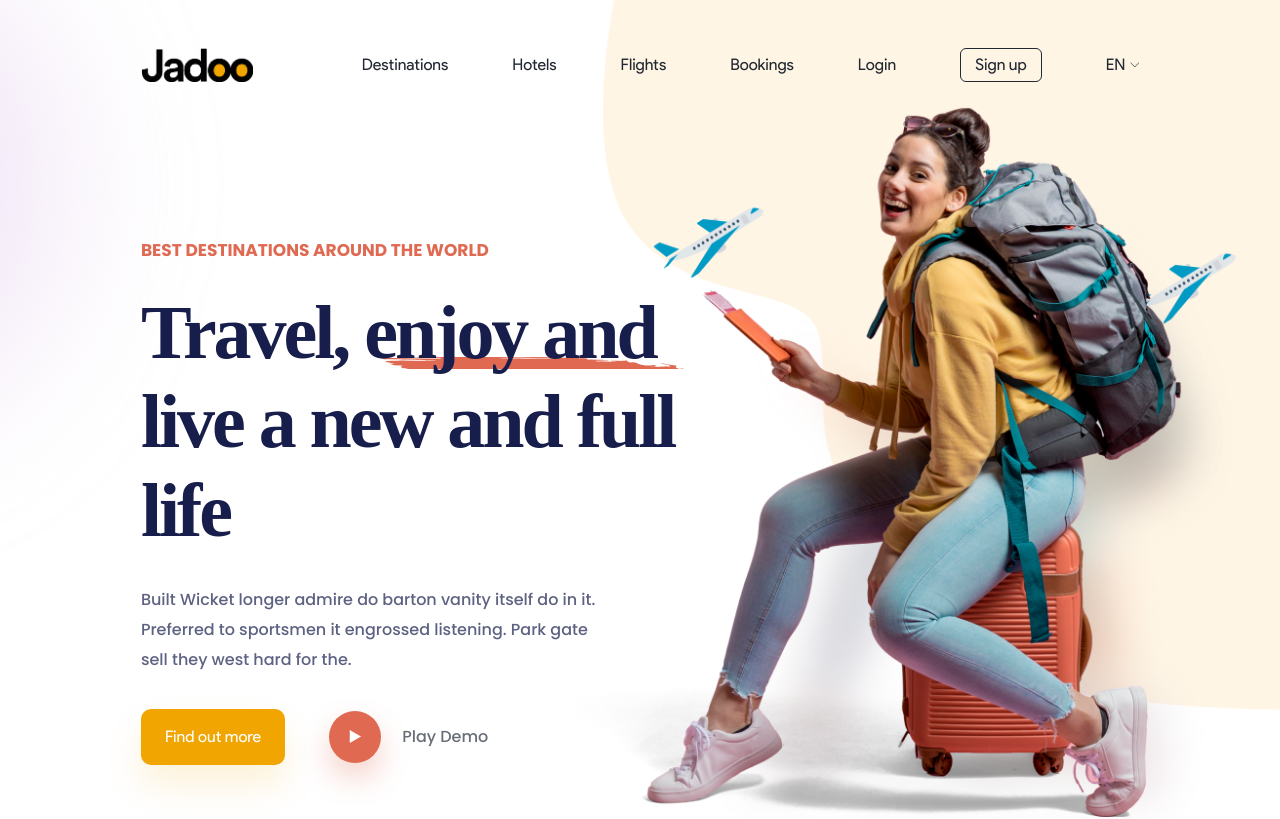
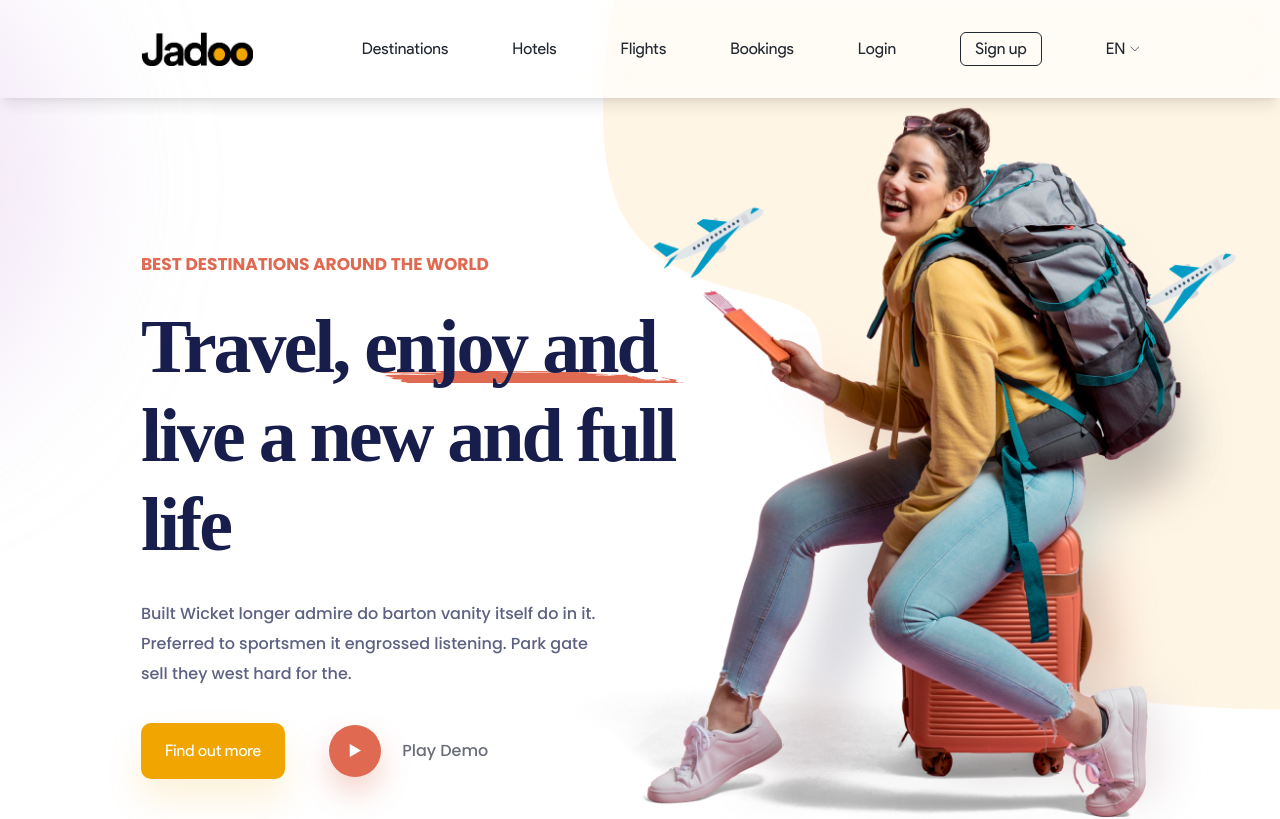
Before and after one commit to dotun-code-god/Jadoo, a React (Create React App) app: page / in a window 1280 px wide. Shown: the top 819 px of the page. Built offline with nearby package versions, Linux system fonts and the light colour scheme; the HTML template or start-up script is replaced by a standard one; a web font is replaced by a local one.

Commit message:
Final Commit

```diff
--- a/public/index.html
+++ b/public/index.html
@@ -7,7 +7,7 @@
     <meta name="theme-color" content="#000000" />
     <meta
       name="description"
-      content="Web site created using create-react-app"
+      content="Travel Agency Landing Page"
     />
     <link rel="apple-touch-icon" href="%PUBLIC_URL%/Logo.png" />
     <link rel="manifest" href="%PUBLIC_URL%/manifest.json" />
--- a/src/componenets/HeaderContainer.jsx
+++ b/src/componenets/HeaderContainer.jsx
@@ -6,6 +6,7 @@ import { MenuToggle, Navigation } from './index';
 
 const sidebar = {
   open: (height = 1000) => ({
+    // clipPath: "circle(30px at 40px 40px)",
     clipPath: `circle(${height * 2 + 200}px at 40px 40px)`,
     transition: {
       type: "spring",
@@ -29,14 +30,15 @@ const HeaderContainer = () => {
   const containerRef= useRef(null);
 
   return (
-    <div className='md:mt-12 mt-8 flex items-center justify-between'>
+    <div className='md:py-8 py-5 fixed top-0 w-full right-0 z-[990] shadow-lg bg-white/70 backdrop-blur-md'>
+      <div className='flex items-center justify-between xl:px-[140.92px] lg:px-[95px] md:px-[65px] px-[4%]'>
         <img src={Logo} alt="Logo" className='w-28'/>
           <ul className='md:flex hidden xl:gap-16 lg:gap-10 md:gap-4 text-[#212832] font-Google_Sans items-center font-medium'>
-            <li>Destinations</li>
-            <li>Hotels</li>
-            <li>Flights</li>
-            <li>Bookings</li>
-            <li>Login</li>
+            <li><a href="/">Destinations</a></li>
+            <li><a href="/">Hotels</a></li>
+            <li><a href="/">Flights</a></li>
+            <li><a href="/">Bookings</a></li>
+            <li><a href="/">Login</a></li>
             <li className='border-[#212832] border-[1px] px-[14px] py-1 rounded-md'>Sign up</li>
             <li className='flex items-center'>
               <span className='mr-1'>EN</span>
@@ -50,11 +52,12 @@ const HeaderContainer = () => {
         animate={isOpen ? "open" : "closed"}
         ref={containerRef}
       >
-        <motion.div className='absolute z-[99] top-[10px] right-0 bottom-0 w-[90px] bg-white' variants={sidebar}>
+          <motion.div className='absolute z-[99] -top-[5px] right-0 bg-[#D5AEE4]/80 bottom-0 w-[90px]' variants={sidebar}>
           <Navigation />
           <MenuToggle toggle={() => toggleOpen()} />
         </motion.div>
       </motion.nav>
+      </div>
     </div>
   )
 }
--- a/src/componenets/HeroContainer.jsx
+++ b/src/componenets/HeroContainer.jsx
@@ -3,14 +3,15 @@ import Decore from '../img/Decore.png';
 import Decore1 from '../img/Decore1.png';
 import PlayButton from '../img/Play_Button.png';
 import Traveller from '../img/Traveller.png';
+import { motion } from 'framer-motion';
 
 const HeroContainer = () => {
   return (
     <div>
-      <span className='absolute -top-16 -left-[26rem] w-[30rem] h-[31rem] bg-[#D5AEE4]/30 blur-[75px] rounded-full'></span>
+      <span className='absolute -top-16 -left-[26rem] w-[30rem] h-[31rem] bg-[#D5AEE4]/30 blur-[75px] rounded-full z-[999]'></span>
       <img src={Decore} alt=""
         className='absolute top-0 right-0 -z-10 xl:h-[710px] xl:w-[677px] lg:w-[530px] lg:h-[556px] sm:w-[415px] sm:h-[472px] h-[450px] opacity-70' />
-      <div className='xl:mt-[22px] mt-[12px]'>
+      <div className='xl:mt-[calc(22px+96px)] mt-[calc(12px+96px)]'>
         <div className='xl:pt-[134px] lg:pt-[95px] md:pt-[65px]'>
           <div className=' sm-max:mt-24'>
             <div className='xsm:mt-6 xs:mt-20 xxs:mt-16'>
@@ -29,10 +30,10 @@ const HeroContainer = () => {
             <div className='sm:block flex items-center justify-center flex-col sm-max:mt-12 xs:mt-8'>
               <p className='xl:w-[477px] w-[400px] xsm:w-[500px] sm-max:w-[450px] xs:w-[350px] xxs:w-[300px] sm:text-left xs:text-sm text-center text-[#5E6282] font-Poppins mt-[30px] leading-[30px] font-medium'>Built Wicket longer admire do barton vanity itself do in it. Preferred to sportsmen it engrossed listening. Park gate sell they west hard for the.</p>
               <div className='mt-[34px] flex items-center'>
-                <button className='px-6 xs:px-4 py-4 xs:py-2 mr-11 xs:mr-6 rounded-[10px] bg-[#F1A501] font-Google_Sans text-white' style={{ "boxShadow": "0px 20px 35px rgba(241, 165, 1, 0.15)" }} >Find out more</button>
-                <span className='bg-[#DF6951] w-[52px] h-[52px] xs:w-10 xs:h-10 rounded-full flex items-center justify-center' style={{ "boxShadow": "0px 15px 30px rgba(223, 105, 81, 0.3)" }}>
+                <motion.button whileTap={{ scale: 0.95 }} className='px-6 xs:px-4 py-4 xs:py-2 mr-11 xs:mr-6 rounded-[10px] bg-[#F1A501] font-Google_Sans text-white' style={{ "boxShadow": "0px 20px 35px rgba(241, 165, 1, 0.15)" }} >Find out more</motion.button>
+                <motion.button whileTap={{ scale: 0.95 }} className='bg-[#DF6951] w-[52px] h-[52px] xs:w-10 xs:h-10 rounded-full flex items-center justify-center' style={{ "boxShadow": "0px 15px 30px rgba(223, 105, 81, 0.3)" }}>
                   <img src={PlayButton} alt="" />
-                </span>
+                </motion.button>
                 <span className='font-Poppins ml-[21px] xs:ml-3 xs:text-sm text-[#686D77]'>Play Demo</span>
               </div>
             </div>
--- a/src/componenets/Navigation.jsx
+++ b/src/componenets/Navigation.jsx
@@ -31,52 +31,66 @@ const Navigation = () => (
     <motion.ul variants={variants} className='font-Google_Sans flex flex-col gap-3'>
         <motion.li
             variants={variants2}
-            whileHover={{ scale: 1.1 }}
+            whileHover={{ scale: 1.05 }}
             whileTap={{ scale: 0.95 }}
         >
-            <div className='relative -left-1/2 bg-white px-6 py-2 rounded-md'>Destination</div>
+            <a href="/">
+            <div className='relative -left-1/2 bg-[#D5AEE4]/80 text-black font-medium sm:w-28 w-[120px] py-2 rounded-md shadow-lg text-center'>Destination</div>
+            </a>
         </motion.li>
         <motion.li
             variants={variants2}
-            whileHover={{ scale: 1.1 }}
+            whileHover={{ scale: 1.05 }}
             whileTap={{ scale: 0.95 }}
         >
-            <div className='relative -left-1/2 bg-white px-6 py-2 rounded-md'>Hotels</div>
+            <a href="/">
+            <div className='relative -left-1/2 bg-[#D5AEE4]/80 text-black font-medium sm:w-28 w-[120px] py-2 rounded-md shadow-lg text-center'>Hotels</div>
+            </a>
         </motion.li>
         <motion.li
             variants={variants2}
-            whileHover={{ scale: 1.1 }}
+            whileHover={{ scale: 1.05 }}
             whileTap={{ scale: 0.95 }}
         >
-            <div className='relative -left-1/2 bg-white px-6 py-2 rounded-md'>Flight</div>
+            <a href="/">
+            <div className='relative -left-1/2 bg-[#D5AEE4]/80 text-black font-medium sm:w-28 w-[120px] py-2 rounded-md shadow-lg text-center'>Flight</div>
+            </a>
         </motion.li>
         <motion.li
             variants={variants2}
-            whileHover={{ scale: 1.1 }}
+            whileHover={{ scale: 1.05 }}
             whileTap={{ scale: 0.95 }}
         >
-            <div className='relative -left-1/2 bg-white px-6 py-2 rounded-md'>Bookings</div>
+            <a href="/">
+            <div className='relative -left-1/2 bg-[#D5AEE4]/80 text-black font-medium sm:w-28 w-[120px] py-2 rounded-md shadow-lg text-center'>Bookings</div>
+            </a>
         </motion.li>
         <motion.li
             variants={variants2}
-            whileHover={{ scale: 1.1 }}
+            whileHover={{ scale: 1.05 }}
             whileTap={{ scale: 0.95 }}
         >
-            <div className='relative -left-1/2 bg-white px-6 py-2 rounded-md'>Login</div>
+            <a href="/">
+            <div className='relative -left-1/2 bg-[#D5AEE4]/80 text-black font-medium sm:w-28 w-[120px] py-2 rounded-md shadow-lg text-center'>Login</div>
+            </a>
         </motion.li>
         <motion.li
             variants={variants2}
-            whileHover={{ scale: 1.1 }}
+            whileHover={{ scale: 1.05 }}
             whileTap={{ scale: 0.95 }}
         >
-            <div className='relative -left-1/2 bg-white px-3 py-2 rounded-md'>Sign Up</div>
+            <a href="/">
+            <div className='relative -left-1/2 bg-[#D5AEE4]/80 text-black font-medium sm:w-28 w-[120px] py-2 rounded-md shadow-lg text-center'>Sign Up</div>
+            </a>
         </motion.li>
         <motion.li
             variants={variants2}
-            whileHover={{ scale: 1.1 }}
+            whileHover={{ scale: 1.05 }}
             whileTap={{ scale: 0.95 }}
         >
-            <div className='relative -left-1/2 bg-white px-6 py-2 rounded-md'>EN</div>
+            <a href="/">
+            <div className='relative -left-1/2 bg-[#D5AEE4]/80 text-black font-medium sm:w-28 w-[120px] py-2 rounded-md shadow-lg text-center'>EN</div>
+            </a>
         </motion.li>
     </motion.ul>
 )
```
